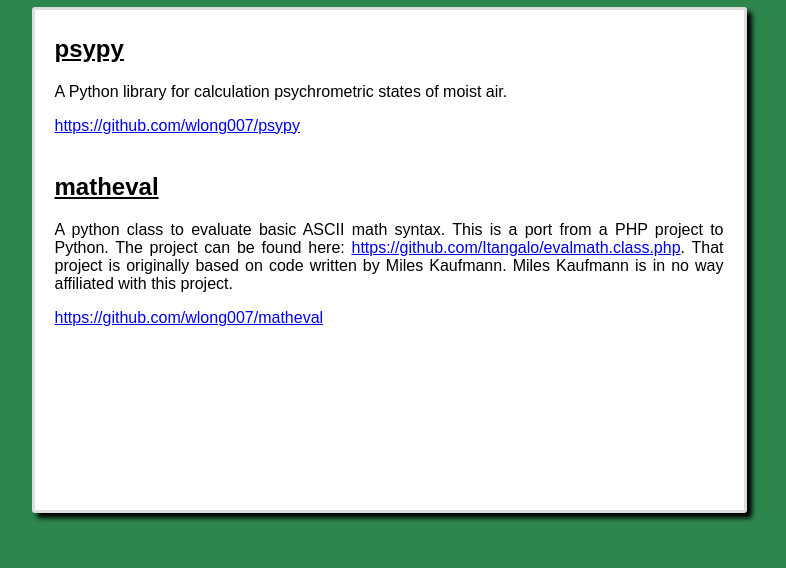
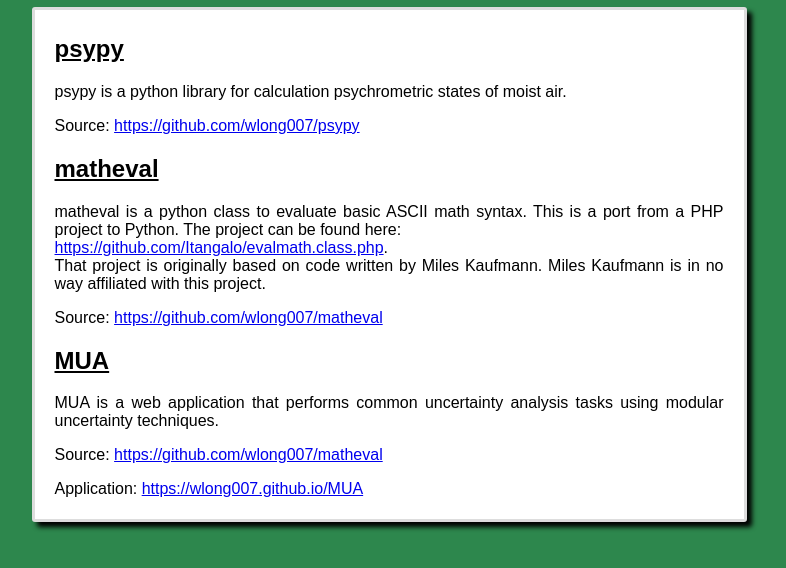
Before and after one commit to longapalooza/longapalooza.github.io, a plain HTML site: page index.html in a window 1280 px wide. Shown: the whole page, without its empty margins (251-1037 px from the left). Drawn offline with Linux system fonts and the light colour scheme.

Commit message:
Added MUA
Added MUA description and links

```diff
--- a/index.html
+++ b/index.html
@@ -11,29 +11,52 @@
           psypy
         </h2>
         <p>
-          A Python library for calculation psychrometric states of moist air.
+          psypy is a python library for calculation psychrometric states of moist air.
         </p>
+        <p>
+        Source:
           <a href="https://github.com/wlong007/psypy" target="_blank">
             https://github.com/wlong007/psypy
           </a>
-	<br/>
-	<br/>
+        </p>
         <h2 style='font-weight: bold; text-decoration: underline;'>
           matheval
         </h2>
         <p>
-          A python class to evaluate basic ASCII math syntax. This is a port from
-	  a PHP project to Python. The project can be found here:
-	  <a href="https://github.com/Itangalo/evalmath.class.php">
-	  https://github.com/Itangalo/evalmath.class.php</a>. That project is
-	  originally based on code written by Miles Kaufmann. Miles Kaufmann is
-	  in no way affiliated with this project.
+          matheval is a python class to evaluate basic ASCII math syntax. This
+          is a port from a PHP project to Python. The project can be found here:
+          <br/>
+          <a href="https://github.com/Itangalo/evalmath.class.php" target="_blank">
+          https://github.com/Itangalo/evalmath.class.php</a>.
+          <br/>
+          That project is originally based on code written by Miles Kaufmann.
+          Miles Kaufmann is in no way affiliated with this project.
         </p>
+        <p>
+        Source:
           <a href="https://github.com/wlong007/matheval"  target="_blank">
             https://github.com/wlong007/matheval
           </a>
-	<br/>
-	<br/>
+        </p>
+        <h2 style='font-weight: bold; text-decoration: underline;'>
+          MUA
+        </h2>
+        <p>
+          MUA is a web application that performs common uncertainty analysis
+          tasks using modular uncertainty techniques.
+        </p>
+        <p>
+        Source:
+          <a href="https://github.com/wlong007/mua"  target="_blank">
+            https://github.com/wlong007/matheval
+          </a>
+        </p>
+        <p>
+        Application:
+          <a href="https://wlong007.github.io/MUA"  target="_blank">
+            https://wlong007.github.io/MUA
+          </a>
+        </p>
       </div>
     </div>
   </body>
```
Lines whose indentation alone changed are shown as unchanged.
